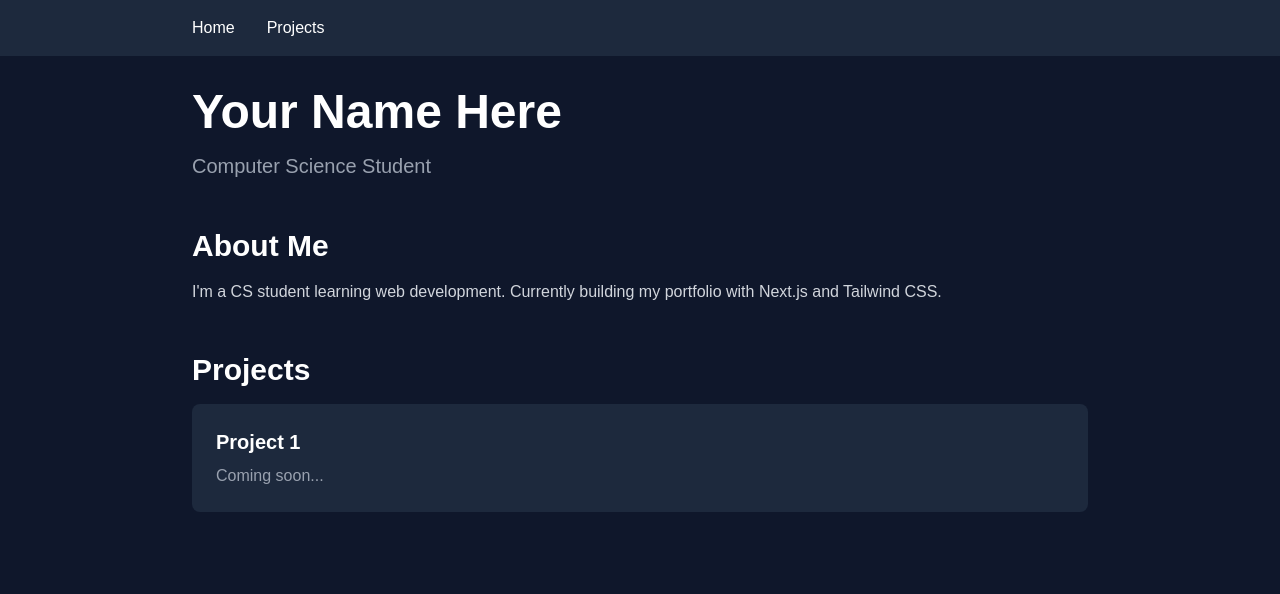
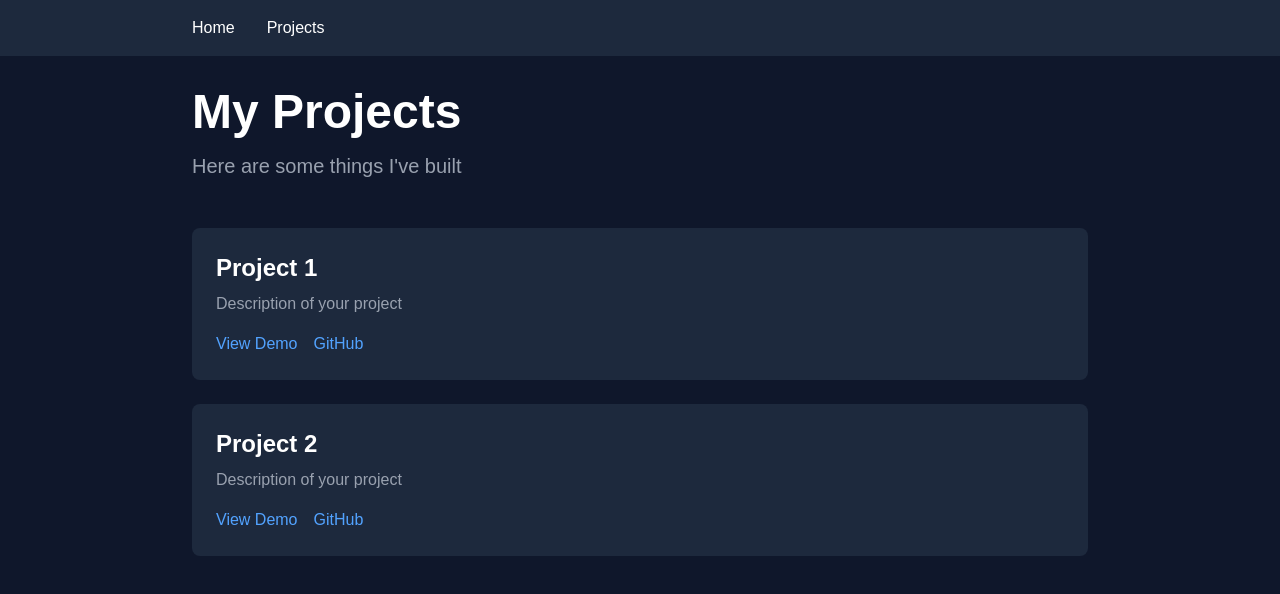
Before and after one commit to neil-ivan-cabreta/cabreta-portfolio, a Next.js app: page / in a window 1280 px wide. Shown: the top 594 px of the page. Built offline with nearby package versions, Linux system fonts and the light colour scheme.

Commit message:
Added some framer motion animations (project cards should now lift up slightly)

```diff
--- a/app/page.tsx
+++ b/app/page.tsx
@@ -1,31 +1,50 @@
-import Navbar from './components/Navbar'
+'use client'
+import { motion } from 'framer-motion'
+import Navbar from '@/app/components/Navbar'
 
-export default function Home() {
+export default function Projects() {
   return (
     <>
       <Navbar />
-      <main className="min-h-screen bg-slate-900 text-white p-8">
+      <motion.main
+        initial={{ opacity: 0, y: 20 }}
+        animate={{ opacity: 1, y: 0 }}
+        transition={{ duration: 0.5 }}
+        className="min-h-screen bg-slate-900 text-white p-8"
+      >
         <div className="max-w-4xl mx-auto">
-          <h1 className="text-5xl font-bold">Your Name Here</h1>
-          <p className="mt-4 text-xl text-gray-400">Computer Science Student</p>
+          <h1 className="text-5xl font-bold">My Projects</h1>
+          <p className="mt-4 text-xl text-gray-400">Here are some things I've built</p>
 
-          <div className="mt-12">
-            <h2 className="text-3xl font-bold mb-4">About Me</h2>
-            <p className="text-gray-300">
-              I'm a CS student learning web development. Currently building
-              my portfolio with Next.js and Tailwind CSS.
-            </p>
-          </div>
+          <div className="mt-12 grid gap-6">
+            <motion.div
+              whileHover={{ scale: 1.02, y: -5 }}
+              transition={{ duration: 0.2 }}
+              className="bg-slate-800 p-6 rounded-lg"
+            >
+              <h3 className="text-2xl font-semibold">Project 1</h3>
+              <p className="text-gray-400 mt-2">Description of your project</p>
+              <div className="mt-4 flex gap-4">
+                <a href="#" className="text-blue-400 hover:text-blue-300">View Demo</a>
+                <a href="#" className="text-blue-400 hover:text-blue-300">GitHub</a>
+              </div>
+            </motion.div>
 
-          <div className="mt-12">
-            <h2 className="text-3xl font-bold mb-4">Projects</h2>
-            <div className="bg-slate-800 p-6 rounded-lg">
-              <h3 className="text-xl font-semibold">Project 1</h3>
-              <p className="text-gray-400 mt-2">Coming soon...</p>
-            </div>
+            <motion.div
+              whileHover={{ scale: 1.02, y: -5 }}
+              transition={{ duration: 0.2 }}
+              className="bg-slate-800 p-6 rounded-lg"
+            >
+              <h3 className="text-2xl font-semibold">Project 2</h3>
+              <p className="text-gray-400 mt-2">Description of your project</p>
+              <div className="mt-4 flex gap-4">
+                <a href="#" className="text-blue-400 hover:text-blue-300">View Demo</a>
+                <a href="#" className="text-blue-400 hover:text-blue-300">GitHub</a>
+              </div>
+            </motion.div>
           </div>
         </div>
-      </main>
+      </motion.main>
     </>
   )
 }
--- a/app/projects/page.tsx
+++ b/app/projects/page.tsx
@@ -1,10 +1,17 @@
+'use client'
+import { motion } from 'framer-motion'
 import Navbar from '../components/Navbar'
 
 export default function Projects() {
   return (
     <>
       <Navbar />
-      <main className="min-h-screen bg-slate-900 text-white p-8">
+      <motion.main
+        initial={{ opacity: 0, y: 20 }}
+        animate={{ opacity: 1, y: 0 }}
+        transition={{ duration: 0.5 }}
+        className="min-h-screen bg-slate-900 text-white p-8"
+      >
         <div className="max-w-4xl mx-auto">
           <h1 className="text-5xl font-bold">My Projects</h1>
           <p className="mt-4 text-xl text-gray-400">Here are some things I've built</p>
@@ -29,7 +36,7 @@ export default function Projects() {
             </div>
           </div>
         </div>
-      </main>
+      </motion.main>
     </>
   )
 }
--- a/package.json
+++ b/package.json
@@ -9,6 +9,7 @@
     "lint": "eslint"
   },
   "dependencies": {
+    "framer-motion": "^12.23.26",
     "next": "16.1.1",
     "react": "19.2.3",
     "react-dom": "19.2.3"
```
Also changed, not shown: 1 other file (tests, documents, lock files or other folders).
